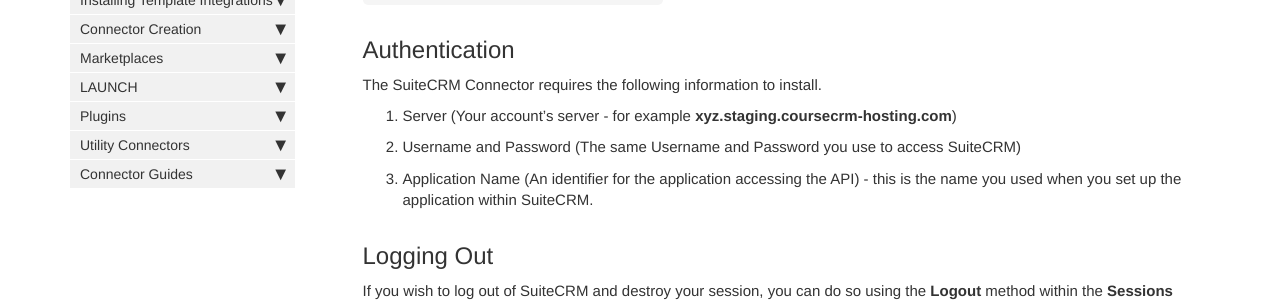
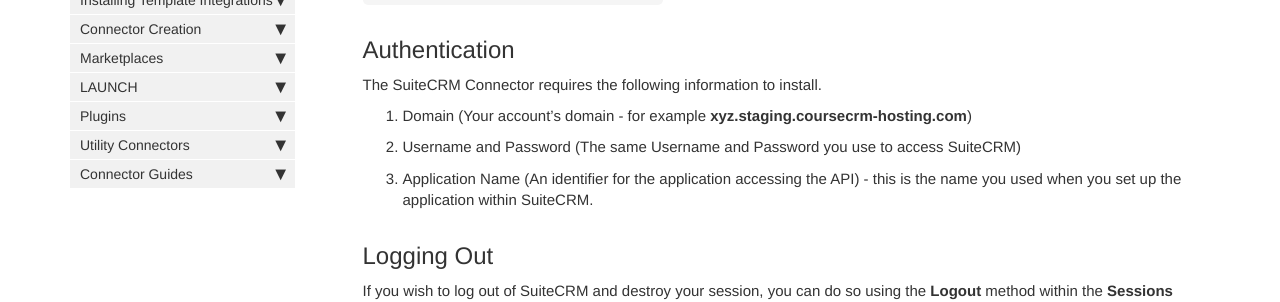
Before and after one commit to sneakysneak/docs, a Jekyll site: the page built from pages/connector-authentication/suitecrm.md, in a window 1280 px wide. Shown: the part 230-532 px from the top of the page. Built offline with Jekyll 4.4.1, drawn with Linux system fonts in a browser that asks for light colours; nearby versions of some CDN libraries; comment, search, counter and statistics services are not loaded.

Commit message:
Update suitecrm.md

```diff
--- a/pages/connector-authentication/suitecrm.md
+++ b/pages/connector-authentication/suitecrm.md
@@ -10,7 +10,7 @@ tags: [connector]
 
 The SuiteCRM Connector requires the following information to install.
 
-1. Server (Your account's server - for example **xyz.staging.coursecrm-hosting.com**)
+1. Domain (Your account's domain - for example **xyz.staging.coursecrm-hosting.com**)
 2. Username and Password (The same Username and Password you use to access SuiteCRM)
 3. Application Name (An identifier for the application accessing the API) - this is the name you used when you set up the application within SuiteCRM.
 
```
